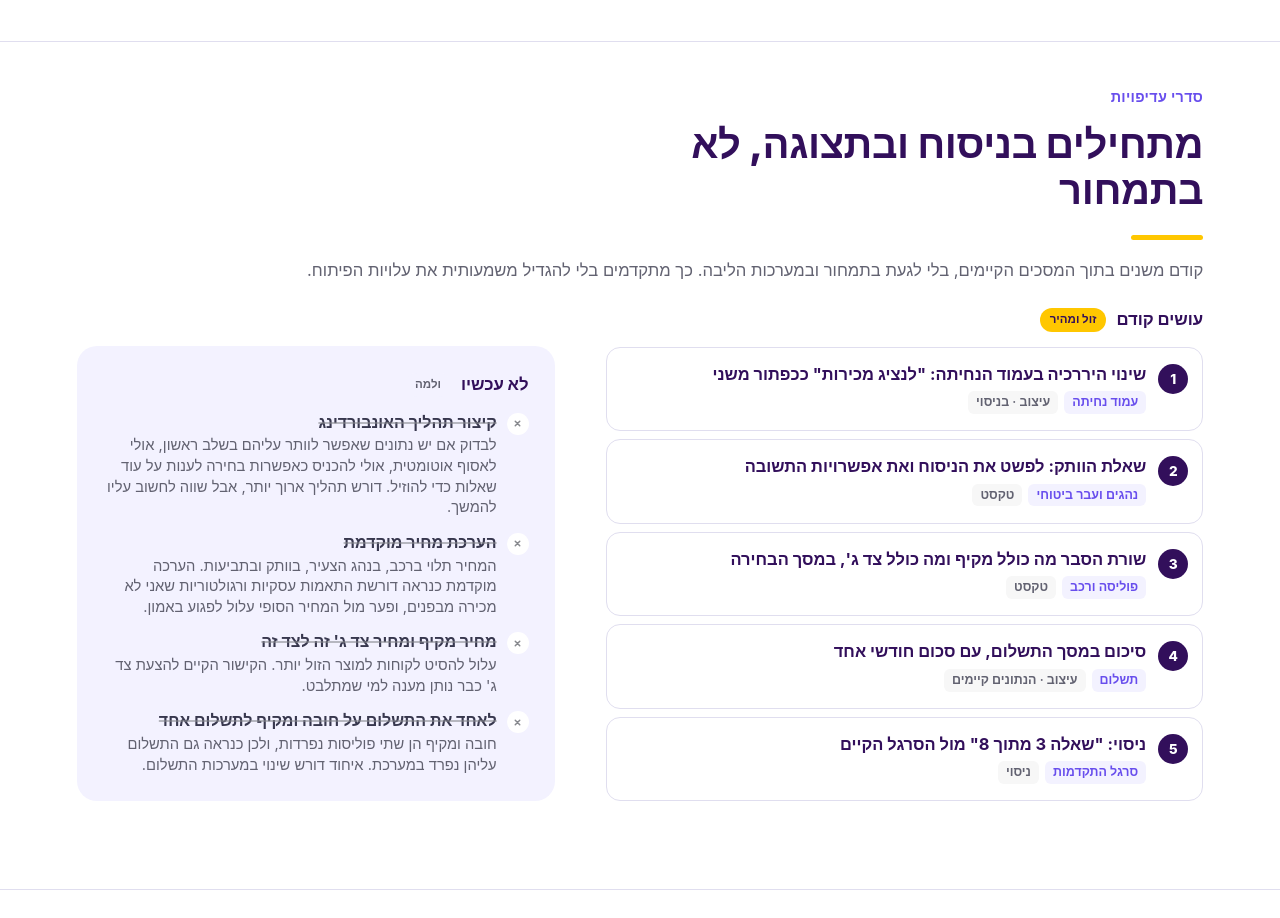
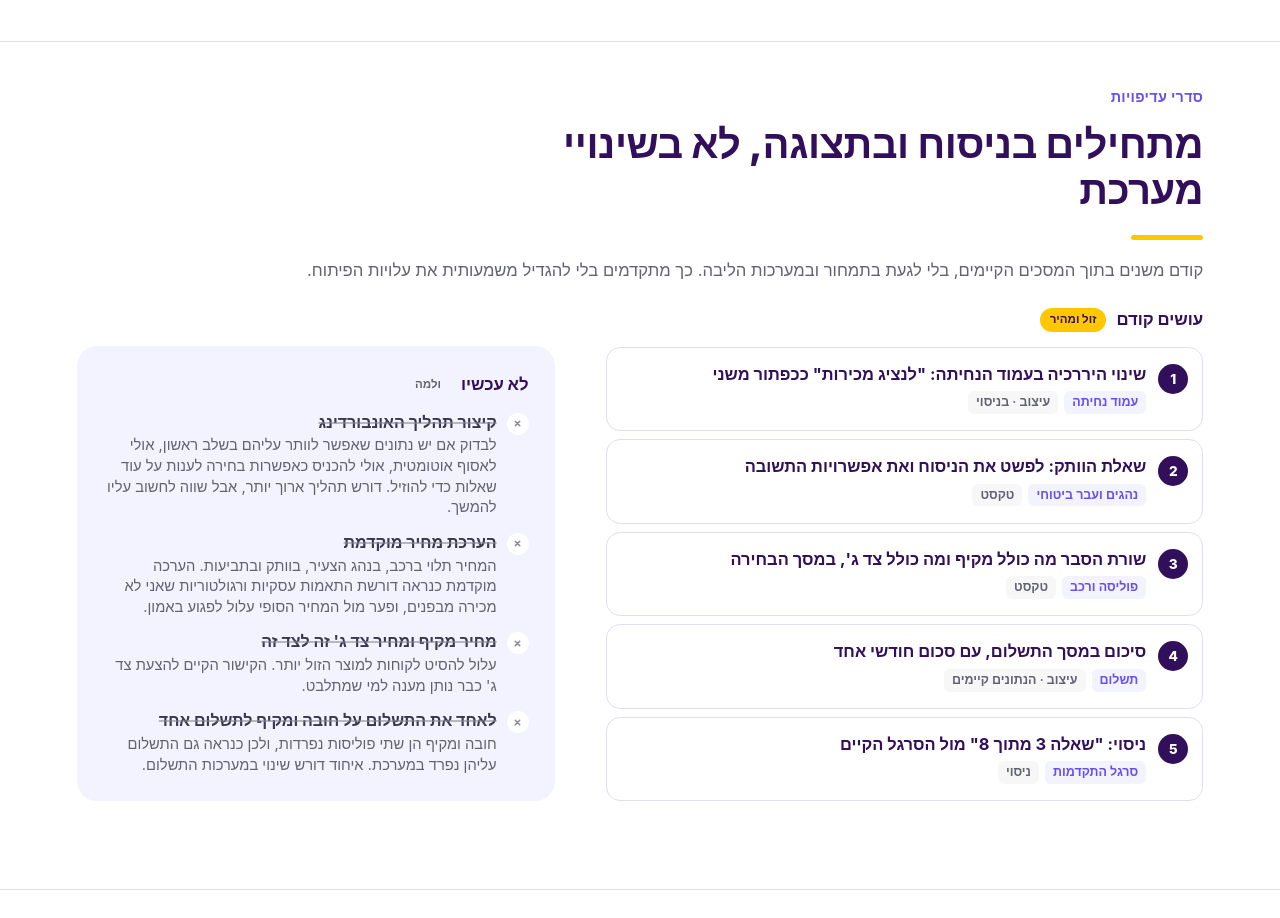
Before and after one commit to ninastudiio-creator/car-onboarding, a plain HTML site: page index.html in a window 1280 px wide. Shown: the part 2460-3378 px from the top of the page. Drawn offline with Linux system fonts and the light colour scheme.

Commit message:
Slide 3: title wording
Co-Authored-By: Claude Opus 5.5 <noreply@anthropic.com>

```diff
--- a/index.html
+++ b/index.html
@@ -497,7 +497,7 @@
 <section class="slide s3" id="s3" aria-label="שקף 3">
   <div class="inner">
     <p class="eyebrow r">סדרי עדיפויות</p>
-    <h2 class="r">מתחילים בניסוח ובתצוגה, לא בתמחור</h2>
+    <h2 class="r">מתחילים בניסוח ובתצוגה, לא בשינויי מערכת</h2>
     <span class="bar" aria-hidden="true"></span>
     <p class="principle r">קודם משנים בתוך המסכים הקיימים, בלי לגעת בתמחור ובמערכות הליבה. כך מתקדמים בלי להגדיל משמעותית את עלויות הפיתוח.</p>
     <div class="prio">
```
